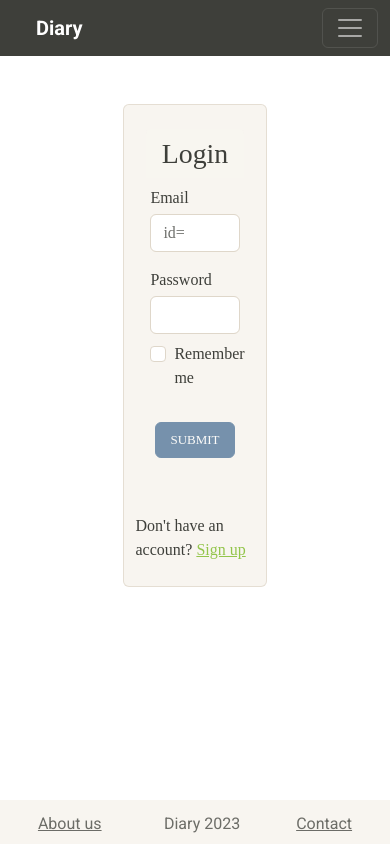
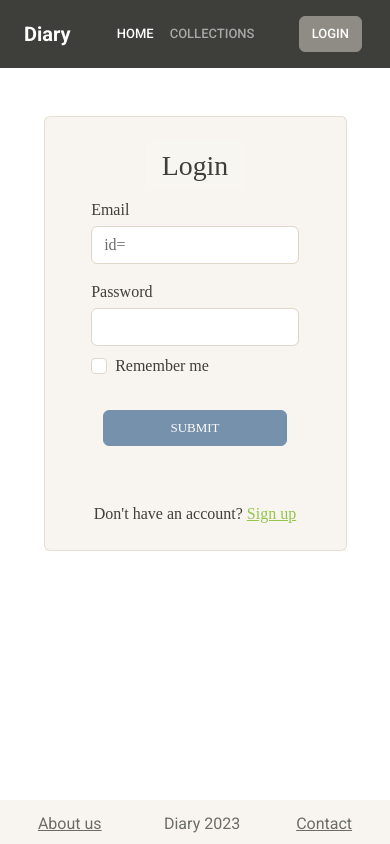
Before and after one commit to RonaldKirk443/diary-frontend, an Angular app: page /login in a window 390 px wide. Built offline with nearby package versions, Linux system fonts and the light colour scheme.

Commit message:
viewport fix
viewport for smaller screens fixed

```diff
--- a/src/app/pages/login/login.component.html
+++ b/src/app/pages/login/login.component.html
@@ -1,6 +1,6 @@
 <div class="idBody row w-100 m-0 mt-5 h-100 container-fluid">
-  <div class="mx-auto col-10 col-md-8 col-lg-6">
-    <form class="card bg-light col-7 d-flex container-fluid flex-column align-items-center table-responsive" #loginForm="ngForm" (ngSubmit)="loginUser()">
+  <div class="mx-auto col-12 col-sm-12 col-md-8 col-lg-6 col-xl-6">
+    <form class="card bg-light col-12 col-sm-12 col-md-8 col-lg-7 col-xl-6 d-flex container-fluid flex-column align-items-center table-responsive" #loginForm="ngForm" (ngSubmit)="loginUser()">
       <h1 class="card-header border-0 text-center login mt-4">Login</h1>
       <fieldset class="email-div col-9">
         <label for="email" class="mb-1 mt-2">Email </label>
--- a/src/app/ui/header/header.component.css
+++ b/src/app/ui/header/header.component.css
@@ -10,3 +10,31 @@
   transform: translate(-50%, 0);
   min-width: 1rem;
 }
+
+@media (max-width: 600px) {
+  .mobile-img-pad {
+    padding-right: 0;
+    margin-right: 0;
+    margin-left: 80%;
+  }
+
+  .navitems-place {
+    padding-right: 0;
+    margin-right: 0;
+    margin-left: 5%;
+  }
+
+  .dropdown-mobile-stuff {
+    right: auto;
+    left: 55%;
+    -webkit-transform: translate(-50%, 0);
+    -o-transform: translate(-50%, 0);
+    transform: translate(-50%, 0);
+    min-width: 1rem;
+  }
+
+  .logo-loc {
+    padding-left: 0;
+    margin-left: 0;
+  }
+}
--- a/src/app/ui/header/header.component.html
+++ b/src/app/ui/header/header.component.html
@@ -1,11 +1,11 @@
-<nav class="navbar navbar-expand-lg bg-dark" data-bs-theme="dark">
-  <div class="container-fluid">
+<nav class="navbar navbar-expand-lg bg-dark navbar-expand" data-bs-theme="dark">
+  <div class="container-fluid logo-loc">
     <a class="navbar-brand ps-4 pe-2"><strong>Diary</strong></a>
     <button class="navbar-toggler" type="button" data-bs-toggle="collapse" data-bs-target="#navbarColor02" aria-controls="navbarColor02" aria-expanded="false" aria-label="Toggle navigation">
       <span class="navbar-toggler-icon"></span>
     </button>
     <div class="collapse navbar-collapse" id="navbarColor02">
-      <ul class="navbar-nav me-auto">
+      <ul class="navbar-nav me-auto navitems-place">
         <li class="nav-item">
           <a class="nav-link active" routerLink="/">Home
             <span class="visually-hidden">(current)</span>
@@ -26,9 +26,9 @@
           <ng-template #loggedInTemplate>
             <li class="nav-item dropdown">
               <button class="nav-link main-img py-0 pe-5" data-bs-toggle="dropdown" role="button" aria-haspopup="true" aria-expanded="false">
-                <img class="img-fluid rounded-circle" width="40vh" src="https://a.ppy.sh/12025261?1673568592.jpeg">
+                <img class="img-fluid rounded-circle mobile-img-pad" width="40vh" src="https://a.ppy.sh/12025261?1673568592.jpeg">
               </button>
-              <div class="dropdown-menu dropdown-menu-end mt-1 text-center dropdown-center-stuff p-2">
+              <div class="dropdown-menu dropdown-menu-end mt-1 text-center dropdown-center-stuff p-2 dropdown-mobile-stuff">
                 <a class="dropdown-item " routerLink="/profile">Profile</a>
                 <a class="dropdown-item" >Settings</a>
                 <div class="dropdown-divider"></div>
```
